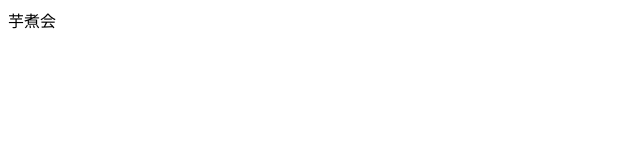
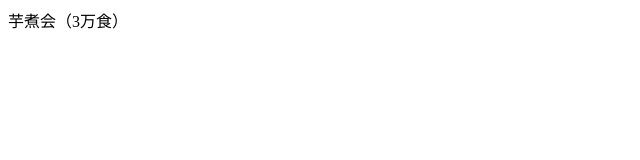
Before and after one commit to trow16/Geisai_ShiftManagement, a plain HTML site: page index.html in a window 1280 px wide. Shown: the full height of the page, 0-640 px from the left. Drawn offline with Linux system fonts and the light colour scheme.

Commit message:
Update index.html

```diff
--- a/index.html
+++ b/index.html
@@ -6,7 +6,7 @@
 </head>
 
 <body>
-	芋煮会
+	芋煮会（3万食）
 </body>
 
 </html>
```
